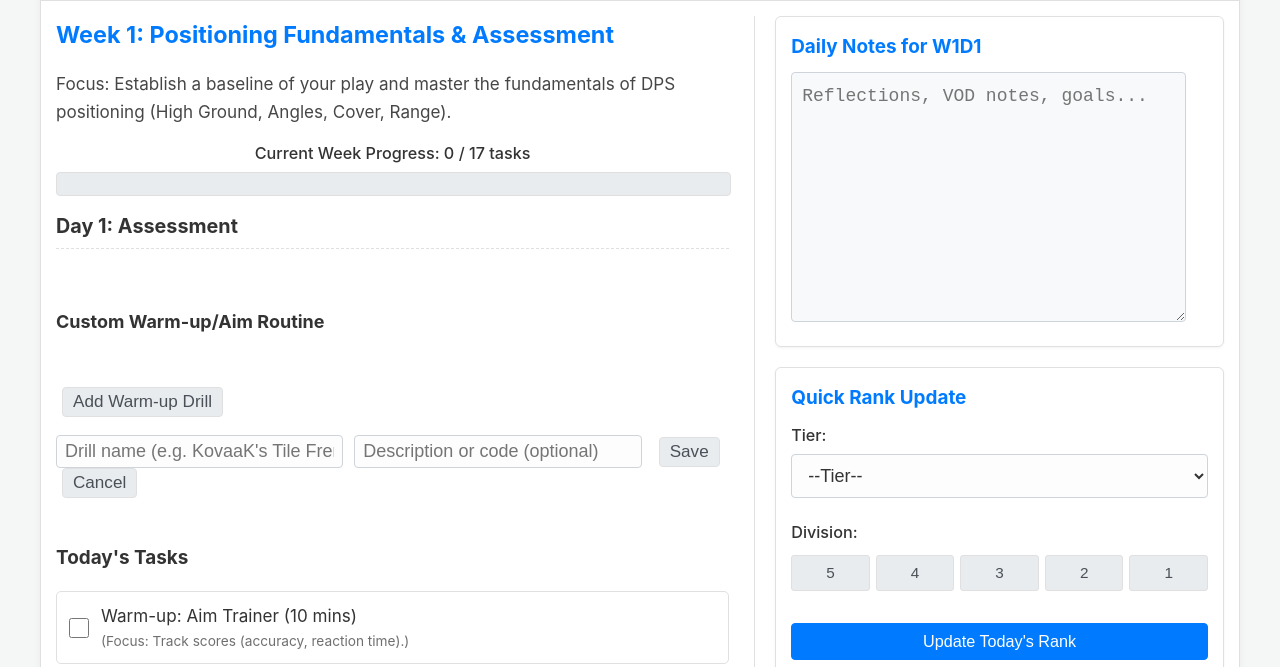
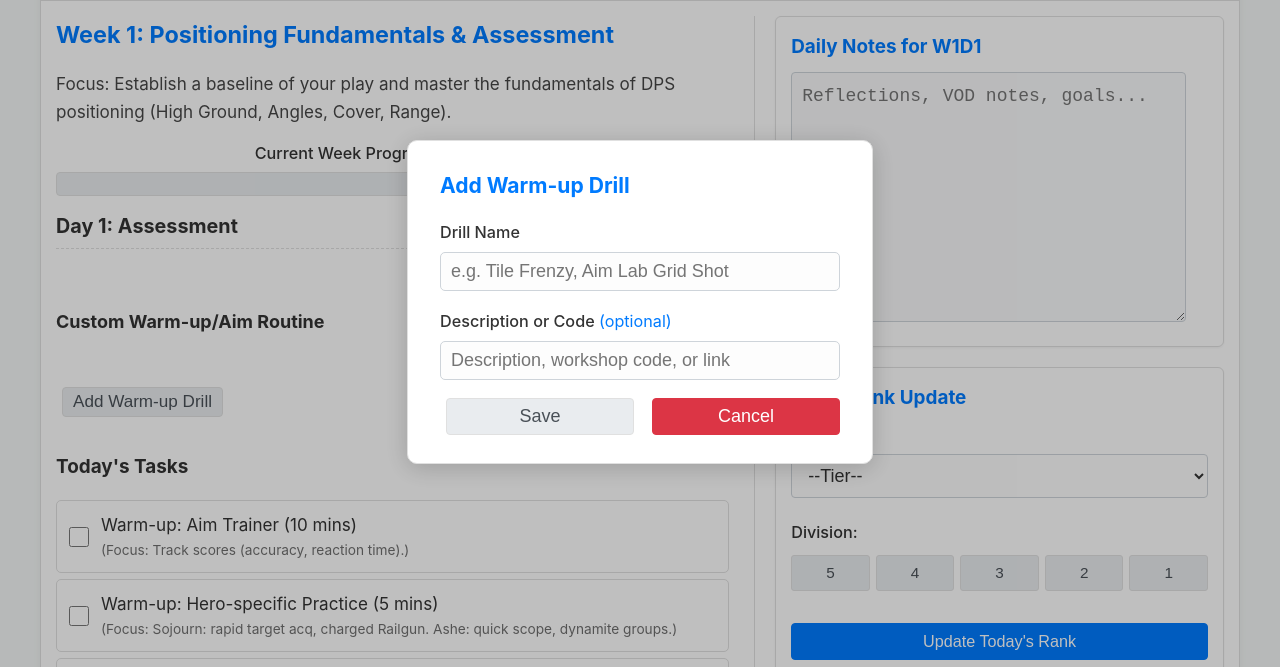
Before and after one commit to Xushuz/overwatch-tracker, a plain HTML site: page index.html in a window 1280 px wide. Both pictures are taken after a click on the button "Add Warm-up Drill". Shown: the part 98-765 px from the top of the page. Drawn offline with nearby package versions, Linux system fonts and the light colour scheme.

Commit message:
feat: implement modal for adding custom warm-up drills with themed styling

```diff
--- a/scripts/ui-render-dashboard.js
+++ b/scripts/ui-render-dashboard.js
@@ -27,13 +27,24 @@ export function renderDashboardPage(mainContentEl) {
                     <h4>Custom Warm-up/Aim Routine</h4>
                     <ul id="customWarmupList"></ul>
                     <button id="addCustomWarmupBtn" style="margin-top:6px;">Add Warm-up Drill</button>
-                    <div id="customWarmupFormContainer" style="display:none; margin-top:8px;">
-                        <input id="customWarmupName" type="text" maxlength="40" placeholder="Drill name (e.g. KovaaK's Tile Frenzy)" style="width:40%;" />
-                        <input id="customWarmupDesc" type="text" maxlength="80" placeholder="Description or code (optional)" style="width:40%;" />
-                        <button id="saveCustomWarmupBtn">Save</button>
-                        <button id="cancelCustomWarmupBtn">Cancel</button>
+                </section>
+                <div id="customWarmupModal" class="modal" style="display:none; align-items:center; justify-content:center;">
+                    <div class="modal-content" style="max-width:400px; padding:28px 32px; background:var(--current-container-bg); border-radius:10px; box-shadow:0 4px 24px rgba(0,0,0,0.18);">
+                        <h3 style="margin-top:0; color:var(--current-accent-color);">Add Warm-up Drill</h3>
+                        <div class="form-group" style="margin-bottom:18px;">
+                            <label for="customWarmupName" style="display:block; margin-bottom:6px; color:var(--current-text-color);">Drill Name</label>
+                            <input id="customWarmupName" type="text" maxlength="40" placeholder="e.g. Tile Frenzy, Aim Lab Grid Shot" style="width:100%; background:var(--current-input-bg); color:var(--current-text-color); border:1px solid var(--current-input-border); border-radius:5px; padding:8px 10px; font-size:1em;" />
+                        </div>
+                        <div class="form-group" style="margin-bottom:18px;">
+                            <label for="customWarmupDesc" style="display:block; margin-bottom:6px; color:var(--current-text-color);">Description or Code <span style="color:var(--current-accent-color); font-weight:normal;">(optional)</span></label>
+                            <input id="customWarmupDesc" type="text" maxlength="80" placeholder="Description, workshop code, or link" style="width:100%; background:var(--current-input-bg); color:var(--current-text-color); border:1px solid var(--current-input-border); border-radius:5px; padding:8px 10px; font-size:1em;" />
+                        </div>
+                        <div style="display:flex; gap:12px; justify-content:flex-end;">
+                            <button id="saveCustomWarmupBtn" class="form-button" style="min-width:90px;">Save</button>
+                            <button id="cancelCustomWarmupBtn" class="form-button" style="background:var(--danger-color); color:#fff; min-width:90px;">Cancel</button>
+                        </div>
                     </div>
-                </section>
+                </div>
                 <section class="tasks-section">
                     <h4>Today's Tasks</h4>
                     <ul class="task-list" id="taskList"></ul>
@@ -373,25 +384,25 @@ export function renderDashboardRankChart() {
 function setupCustomWarmupUI() {
     const listEl = document.getElementById('customWarmupList');
     const addBtn = document.getElementById('addCustomWarmupBtn');
-    const formContainer = document.getElementById('customWarmupFormContainer');
+    const modal = document.getElementById('customWarmupModal');
     const nameInput = document.getElementById('customWarmupName');
     const descInput = document.getElementById('customWarmupDesc');
     const saveBtn = document.getElementById('saveCustomWarmupBtn');
     const cancelBtn = document.getElementById('cancelCustomWarmupBtn');
-    if (!listEl || !addBtn || !formContainer || !nameInput || !descInput || !saveBtn || !cancelBtn) return;
+    if (!listEl || !addBtn || !modal || !nameInput || !descInput || !saveBtn || !cancelBtn) return;
     function renderList() {
         listEl.innerHTML = '';
         (appState.customWarmups || []).forEach((w, idx) => {
             const li = document.createElement('li');
             li.textContent = w.name + (w.description ? `: ${w.description}` : '');
-            // Checkbox to include in today's warmup
+            // Custom theme checkbox
             const key = `c${appState.currentCycle}w${appState.currentWeek}d${appState.currentDay}`;
             const included = (w.days || []).includes(key);
             const includeBox = document.createElement('input');
             includeBox.type = 'checkbox';
             includeBox.checked = included;
             includeBox.title = 'Include in today\'s warmup';
-            includeBox.style.marginLeft = '8px';
+            includeBox.className = 'themed-checkbox';
             includeBox.onchange = () => {
                 const updated = [...appState.customWarmups];
                 if (!updated[idx].days) updated[idx].days = [];
@@ -412,7 +423,7 @@ function setupCustomWarmupUI() {
             editBtn.onclick = () => {
                 nameInput.value = w.name;
                 descInput.value = w.description;
-                formContainer.style.display = '';
+                modal.style.display = 'flex';
                 saveBtn.onclick = () => {
                     const name = nameInput.value.trim();
                     const description = descInput.value.trim();
@@ -422,7 +433,7 @@ function setupCustomWarmupUI() {
                     updateAppState({ customWarmups: updated });
                     nameInput.value = '';
                     descInput.value = '';
-                    formContainer.style.display = 'none';
+                    modal.style.display = 'none';
                     renderList();
                     renderCurrentDayTasks();
                 };
@@ -469,19 +480,23 @@ function setupCustomWarmupUI() {
         });
     }
     renderList();
-    addBtn.onclick = () => { formContainer.style.display = ''; };
+    addBtn.onclick = () => {
+        modal.style.display = 'flex';
+        nameInput.value = '';
+        descInput.value = '';
+    };
     saveBtn.onclick = () => {
         const name = nameInput.value.trim();
         const description = descInput.value.trim();
         if (!name) return;
         updateAppState({ customWarmups: [...(appState.customWarmups || []), { name, description, days: [] }] });
-        nameInput.value = '';
-        descInput.value = '';
-        formContainer.style.display = 'none';
+        modal.style.display = 'none';
         renderList();
         renderCurrentDayTasks();
     };
-    cancelBtn.onclick = () => { formContainer.style.display = 'none'; };
+    cancelBtn.onclick = () => { modal.style.display = 'none'; };
+    // Close modal on outside click
+    modal.addEventListener('click', (e) => { if (e.target === modal) modal.style.display = 'none'; });
 }
 
 function setupCustomTaskUI() {
--- a/styles/dashboard.css
+++ b/styles/dashboard.css
@@ -374,3 +374,97 @@ body.dark-mode .dashboard-rank-update-form .division-buttons button.selected {
     color: var(--completed-text-color);
     opacity: 0.7;
 }
+
+/* Modal for custom warmup drill */
+#customWarmupModal.modal {
+    position: fixed;
+    top: 0; left: 0; right: 0; bottom: 0;
+    z-index: 1000;
+    background: rgba(0,0,0,0.25);
+    display: none;
+    justify-content: center;
+    align-items: center;
+}
+#customWarmupModal .modal-content {
+    background: var(--current-container-bg);
+    border-radius: 10px;
+    box-shadow: 0 4px 24px rgba(0,0,0,0.18);
+    padding: 28px 32px;
+    max-width: 400px;
+    width: 100%;
+}
+#customWarmupModal h3 {
+    color: var(--current-accent-color);
+    margin-top: 0;
+    margin-bottom: 18px;
+}
+#customWarmupModal label {
+    color: var(--current-text-color);
+    font-weight: 500;
+}
+#customWarmupModal input[type="text"] {
+    background: var(--current-input-bg);
+    color: var(--current-text-color);
+    border: 1px solid var(--current-input-border);
+    border-radius: 5px;
+    padding: 8px 10px;
+    font-size: 1em;
+    width: 100%;
+    margin-bottom: 0;
+}
+#customWarmupModal .form-button {
+    background: var(--current-button-bg);
+    color: var(--current-button-text);
+    border: 1px solid var(--current-border-color);
+    border-radius: 4px;
+    padding: 7px 18px;
+    font-size: 1em;
+    cursor: pointer;
+    transition: background-color 0.2s, color 0.2s, border-color 0.2s;
+}
+#customWarmupModal .form-button:hover {
+    background: var(--current-accent-color);
+    color: #fff;
+    border-color: var(--current-accent-hover-color);
+}
+#customWarmupModal .form-button[style*="background:var(--danger-color)"] {
+    background: var(--danger-color);
+    color: #fff;
+    border-color: var(--danger-color);
+}
+#customWarmupModal .form-button[style*="background:var(--danger-color)"]:hover {
+    opacity: 0.9;
+}
+
+/* Themed checkbox for warmup include */
+.themed-checkbox {
+    appearance: none;
+    width: 20px;
+    height: 20px;
+    border: 2px solid var(--current-accent-color);
+    border-radius: 4px;
+    background: var(--current-input-bg);
+    margin-left: 10px;
+    position: relative;
+    cursor: pointer;
+    transition: border-color 0.2s, background 0.2s;
+    vertical-align: middle;
+}
+.themed-checkbox:checked {
+    background: var(--current-accent-color);
+    border-color: var(--current-accent-color);
+}
+.themed-checkbox:checked::after {
+    content: '';
+    display: block;
+    position: absolute;
+    left: 5px; top: 2px;
+    width: 6px; height: 12px;
+    border: solid #fff;
+    border-width: 0 3px 3px 0;
+    transform: rotate(45deg);
+}
+.themed-checkbox:focus {
+    outline: 2px solid var(--current-accent-hover-color);
+    outline-offset: 1px;
+}
```
